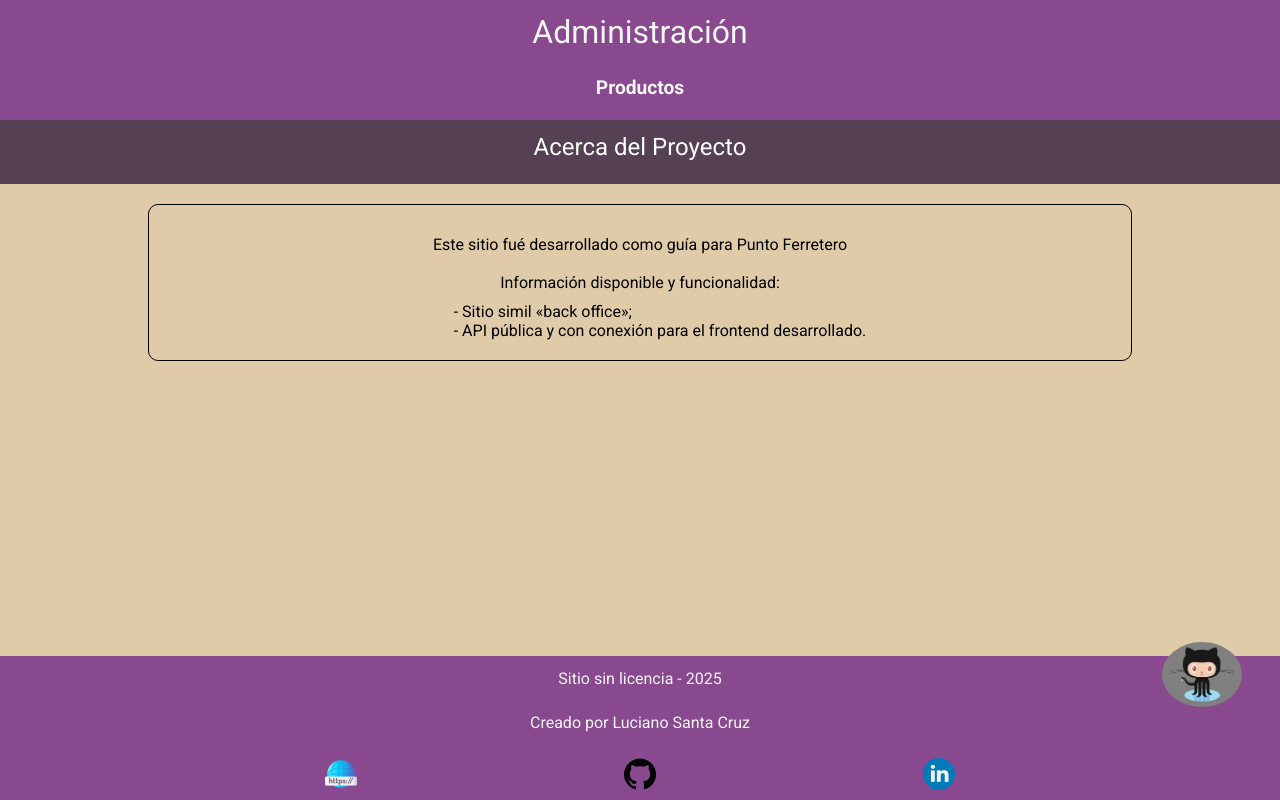
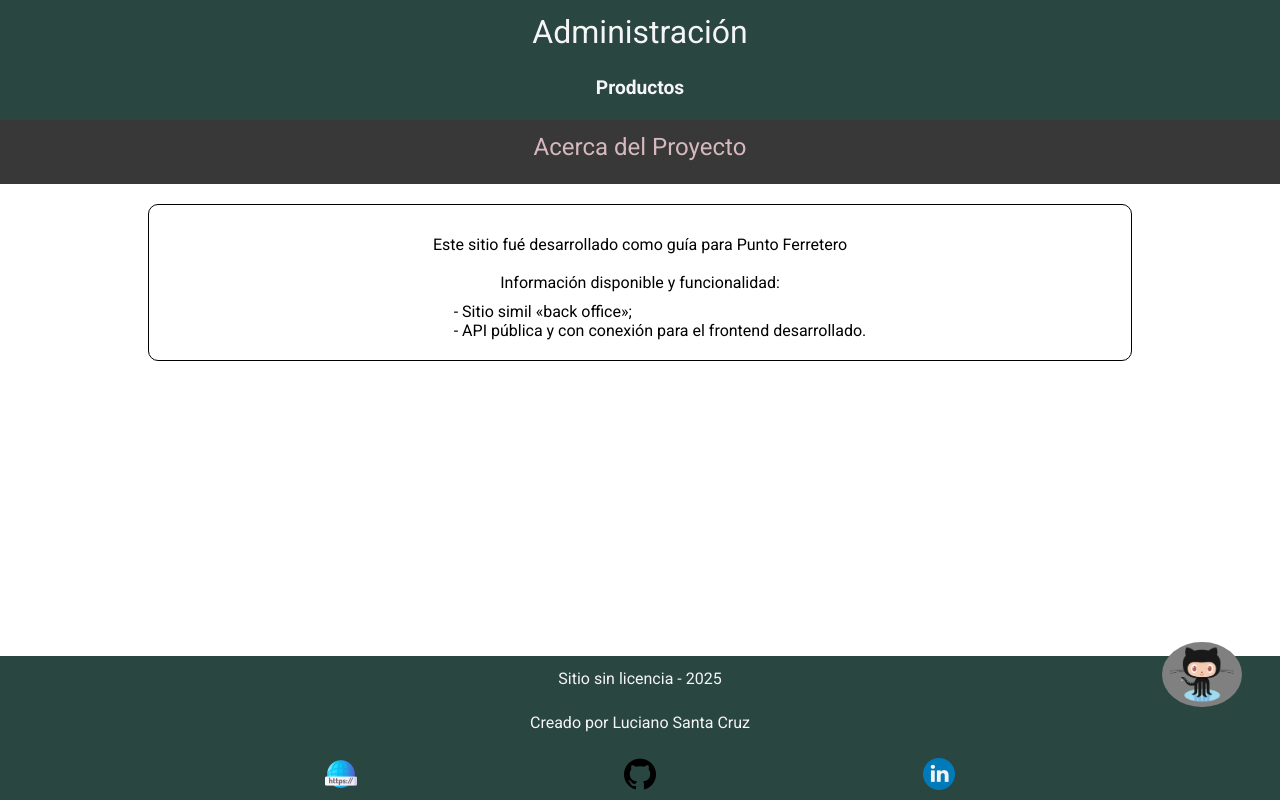
Before and after one commit to lucho-39/punto-ferretero-back, a Flask app: page / in a window 1280 px wide. Run offline with Flask 3, Linux system fonts and the light colour scheme.

Commit message:
change styles

```diff
--- a/static/css/colores.css
+++ b/static/css/colores.css
@@ -1,7 +1,7 @@
 /* Colores del sitio */
 
 .color1 {
-    background-color: #88498F;
+  background-color: #2a4641;
   color: whitesmoke;
 }
 
@@ -11,7 +11,7 @@
 }
 
 .color3 {
-    background-color: #E0CBA8;
+  background-color: white;
   color: black;
 }
 
@@ -21,6 +21,6 @@
 }
 
 .color5 {
-   background-color: #564154;
-   color: white;
+  background-color: #383838;
+  color: #d5b9be;
 }
```
Lines whose indentation alone changed are shown as unchanged.
